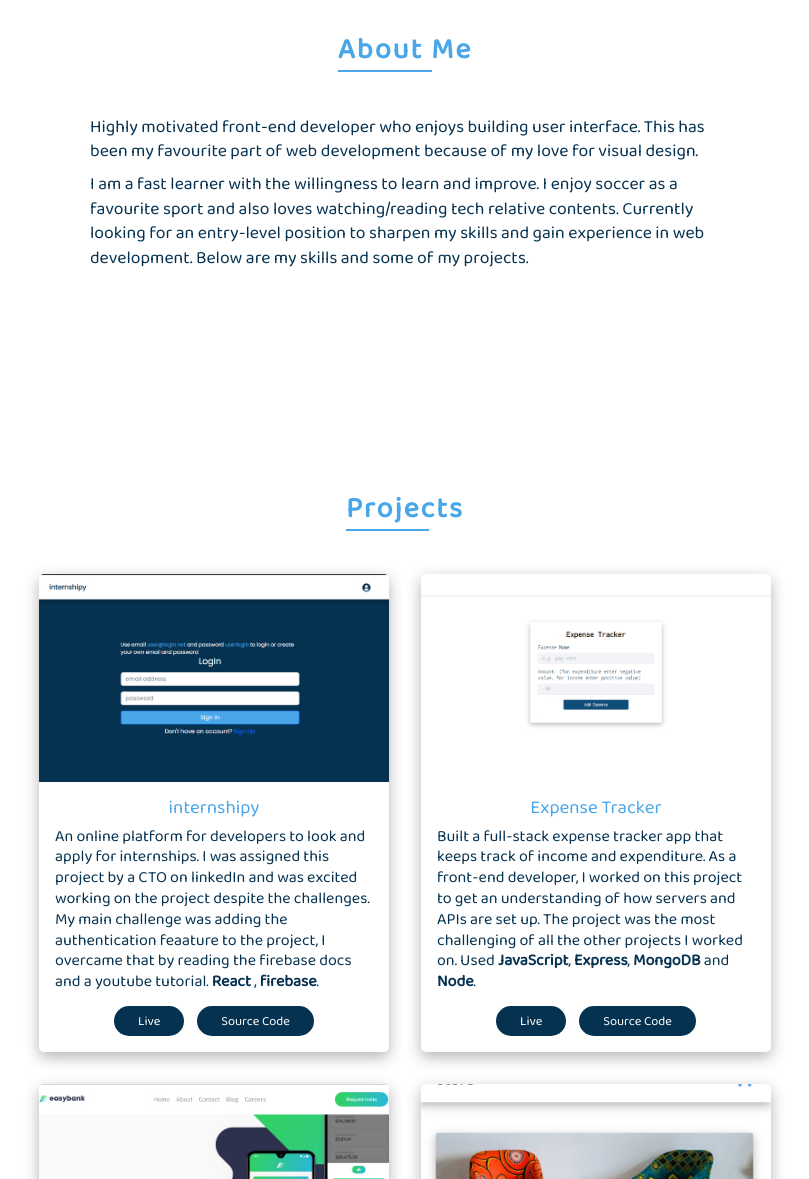
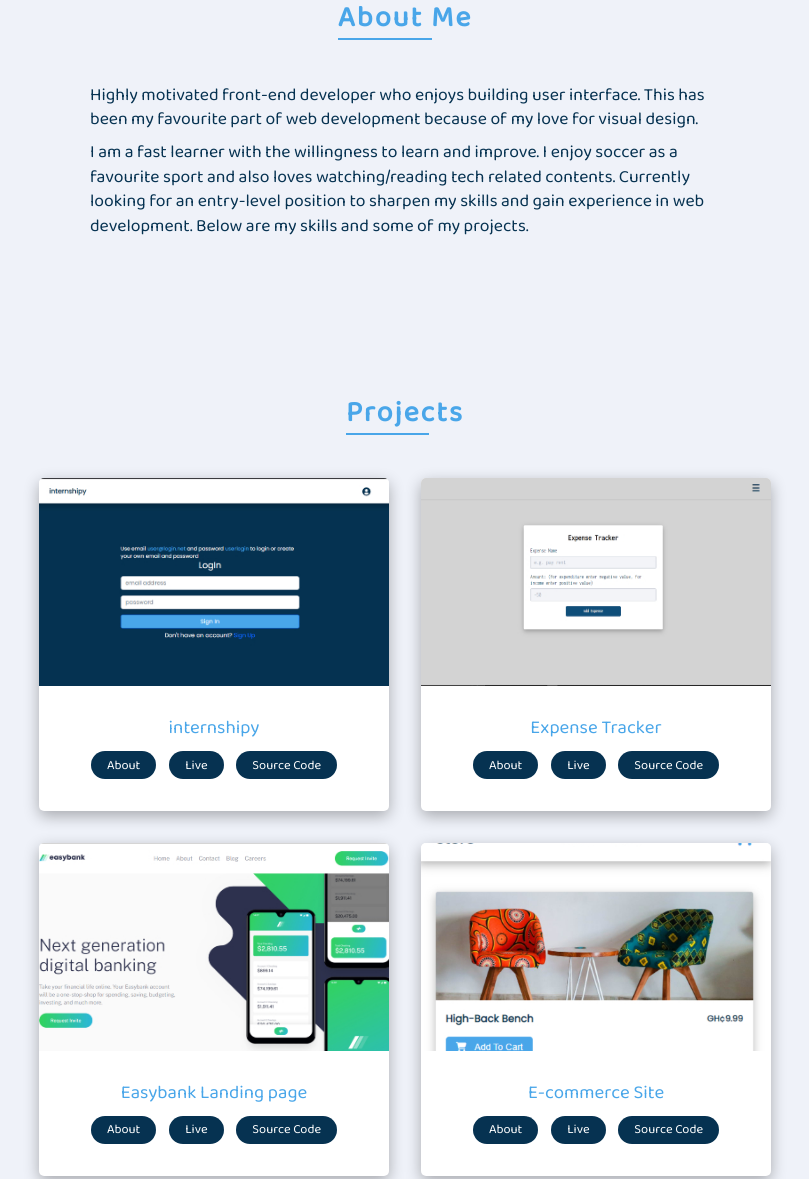
Before and after one commit to dev-rafiu/portfolio-website, a plain HTML site: page index.html in a window 1280 px wide. Shown: the part 877-2056 px from the top of the page, without its empty margins (235-1044 px from the left). Drawn offline with Linux system fonts and the light colour scheme.

Commit message:
update all sections

```diff
--- a/index.html
+++ b/index.html
@@ -73,9 +73,9 @@
           <p class="about__text">
             I am a fast learner with the willingness to learn and improve. I
             enjoy soccer as a favourite sport and also loves watching/reading
-            tech relative contents. Currently looking for an entry-level
-            position to sharpen my skills and gain experience in web
-            development. Below are my skills and some of my projects.
+            tech related contents. Currently looking for an entry-level position
+            to sharpen my skills and gain experience in web development. Below
+            are my skills and some of my projects.
           </p>
         </div>
       </section>
@@ -90,16 +90,17 @@
               <div class="project__img-container internshipy"></div>
               <div class="project__details">
                 <h3>internshipy</h3>
-                <p>
+                <!-- <p>
                   An online platform for developers to look and apply for
                   internships. I was assigned this project by a CTO on linkedIn
                   and was excited working on the project despite the challenges.
                   My main challenge was adding the authentication feaature to
                   the project, I overcame that by reading the firebase docs and
                   a youtube tutorial. <b>React</b> , <b>firebase</b>.
-                </p>
+                </p> -->
 
                 <div class="links flex">
+                  <a href="#">About</a>
                   <a href="https://internshipy.netlify.app/">live</a>
                   <a href="https://github.com/dev-rafiu/internship-site">
                     source code
@@ -113,16 +114,17 @@
               <div class="project__img-container e-tracker"></div>
               <div class="project__details">
                 <h3>Expense Tracker</h3>
-                <p class="about">
+                <!-- <p class="about">
                   Built a full-stack expense tracker app that keeps track of
                   income and expenditure. As a front-end developer, I worked on
                   this project to get an understanding of how servers and APIs
                   are set up. The project was the most challenging of all the
                   other projects I worked on. Used <b>JavaScript</b>,
                   <b>Express</b>, <b>MongoDB</b> and <b>Node</b>.
-                </p>
+                </p> -->
 
                 <div class="links flex">
+                  <a href="#">About</a>
                   <a href="https://e-tracker.onrender.com/">live</a>
                   <a
                     href="https://github.com/dev-rafiu/dev-rafiu-full-stack-expense-tracker-js"
@@ -138,15 +140,16 @@
               <div class="project__img-container easybank"></div>
               <div class="project__details">
                 <h3>Easybank Landing page</h3>
-                <p class="about">
+                <!-- <p class="about">
                   Built a responsive landing page for easybank (a financial
                   institution). The project is a challenge project from
                   front-end mentor (an online platform that provides developers
                   with project designs to build using code). Used <b> HTML5</b>,
                   <b>Saas</b>, <b>JavaScript</b> and
                   <b>mobile first approach</b> in building the project.
-                </p>
+                </p> -->
                 <div class="links flex">
+                  <a href="#">About</a>
                   <a href="https://theeassybank.netlify.app/">live</a>
                   <a href="https://github.com/dev-rafiu/easybank-landing-page">
                     source code
@@ -160,15 +163,16 @@
               <div class="project__img-container store"></div>
               <div class="project__details">
                 <h3>E-commerce Site</h3>
-                <p>
+                <!-- <p>
                   In this project I developed the front-end for a furniture
                   e-commerce website in <b>React</b> with shopping cart
                   functionality. Used <b>React Hooks</b> and <b>routing</b> in
                   the development of the project. I Worked on this project to
                   understand the functionality behind e-commerce applications.
-                </p>
+                </p> -->
 
                 <div class="links flex">
+                  <a href="#">About</a>
                   <a href="https://home-furnishings.netlify.app">live</a>
                   <a href="https://github.com/dev-rafiu/home-furnishings">
                     source code
@@ -220,11 +224,6 @@
               <img class="icon" src="./icons/icon-git.svg" alt="" />
               <h4>Git</h4>
             </li>
-
-            <li>
-              <img class="icon" src="./icons/icon-github.svg" alt="" />
-              <h4>Github</h4>
-            </li>
           </ul>
         </div>
       </section>
--- a/scss/_boilerplate.scss
+++ b/scss/_boilerplate.scss
@@ -20,12 +20,13 @@ html {
 
 body {
   background: var(--clr-white);
+  background-color: rgb(239, 242, 249);
   font-family: "Baloo 2", sans-serif;
   position: relative;
 }
 
 section {
-  padding: 7rem 0;
+  padding: 5rem 0;
   // height: 100vh;
 }
 
--- a/scss/_projects.scss
+++ b/scss/_projects.scss
@@ -1,20 +1,34 @@
 #projects {
   .projects-list {
     display: grid;
-    gap: 2rem;
+    gap: 1rem;
 
     @media (min-width: 768px) {
       grid-template-columns: repeat(2, 350px);
+      gap: 2rem;
       justify-content: center;
+    }
   }
 
   .project {
     box-shadow: 0px 5px 15px rgba(0, 0, 0, 0.3);
-      max-width: 400px;
-      margin: 0 auto;
+    // max-width: 500px;
+    // margin: 0 auto;
     border-radius: 5px;
     overflow: hidden;
     position: relative;
+    background: #fff;
+  }
+
+  .project__details {
+    padding: 2rem 1rem;
+
+    h3 {
+      color: var(--clr-secondary);
+      font-weight: 100;
+      text-align: center;
+      margin-bottom: 0.5rem;
+    }
   }
 
   .project__img-container {
@@ -26,7 +40,7 @@
   }
 
   .e-tracker {
-      background-image: url(../asset/e-tracker-img.jpg);
+    background-image: url(../asset/e-tracker.jpg);
   }
 
   .internshipy {
@@ -41,23 +55,6 @@
     background-image: url(../asset/store-img.jpg);
   }
 
-    .project__details {
-      padding: 1rem 1rem;
-
-      h3 {
-        color: var(--clr-secondary);
-        font-weight: 100;
-        text-align: center;
-        margin-bottom: 0.5rem;
-      }
-
-      p {
-        color: var(--clr-dark);
-        line-height: 1.3;
-        margin: 0 auto;
-      }
-    }
-
   .links {
     justify-content: center;
     margin-top: 0.8rem;
@@ -69,7 +66,7 @@
       font-size: 0.8rem;
       text-decoration: none;
       text-transform: capitalize;
-        padding: 0.3rem 1.5rem;
+      padding: 0.2rem 1rem;
       border-radius: 20px;
       transition: all 0.25s ease;
 
@@ -81,4 +78,3 @@
     }
   }
 }
-}
```
Also changed, not shown: asset/e-tracker.jpg (added), asset/game-img.jpg (deleted), asset/movie-img.jpg (deleted), asset/qatar-img.jpg (deleted), css/style.css, 1 other file. Lines whose indentation alone changed are shown as unchanged.
